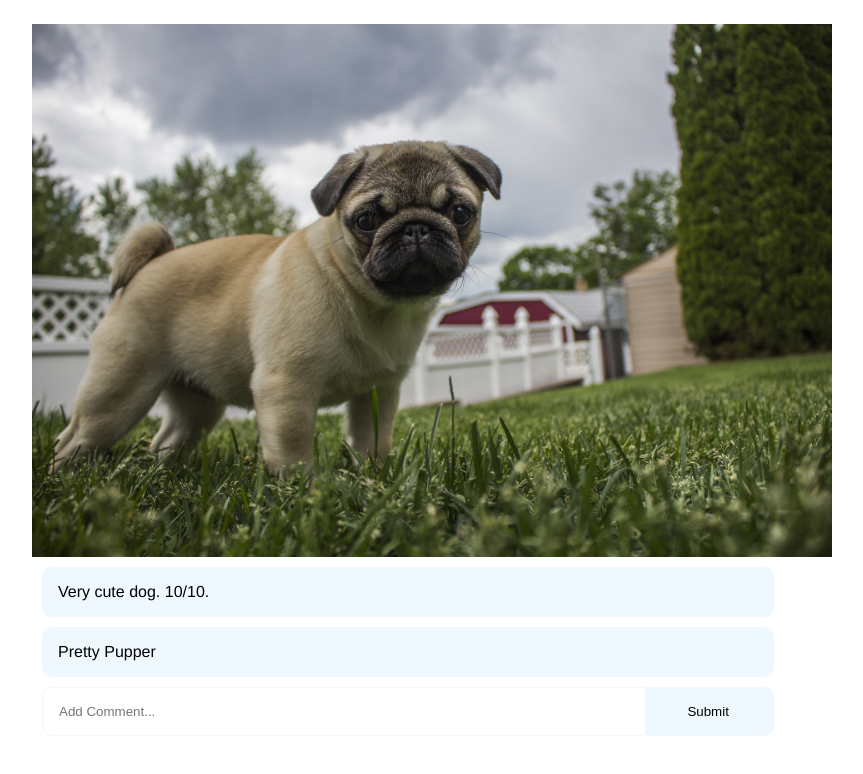
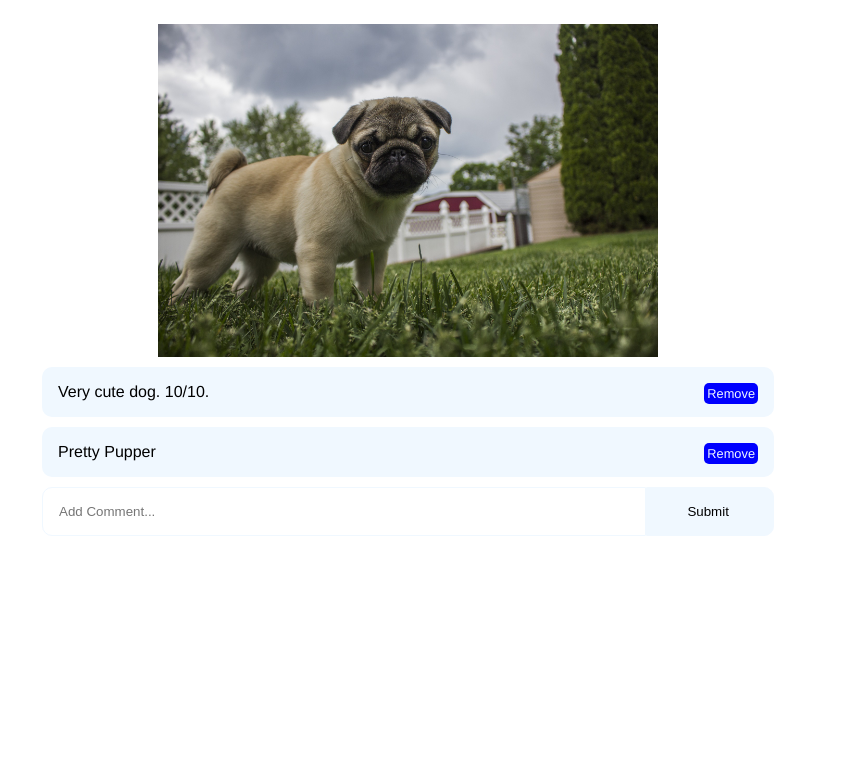
Before and after one commit to practical-solutions-inc/vue-test, a Vue app: page / in a window 1280 px wide. Shown: the top 774 px of the page, without its empty margins (232-1095 px from the left). Built offline with nearby package versions, Linux system fonts and the light colour scheme.

Commit message:
everything is still working, but there's a challenge now

```diff
--- a/src/App.vue
+++ b/src/App.vue
@@ -1,12 +1,16 @@
+
 <template>
   <div id="app">
     <img class="pug-picture" alt="PUG" src="./assets/pug.jpg">
-    <Comments :comments="comments"/>
+    <Comments v-on:remove-comment="removeComment" :comments="comments"/>
     <AddComment v-on:add-comment="newComment" />
   </div>
 </template>
 
 <script>
+/* eslint-disable no-unused-vars */
+/* eslint-disable no-console */
+
 import Comments from './components/Comments.vue'
 import AddComment from './components/AddComment.vue'
 
@@ -26,8 +30,10 @@ export default {
   },
   methods: {
     newComment(comment) {
-      // eslint-disable-next-line no-console
       this.comments = [...this.comments, comment ]
+    },
+    removeComment(comment) {
+      // oh no it's empty!!! whatever will you do???
     }
   }
 }
@@ -40,7 +46,8 @@ export default {
 }
 
 .pug-picture {
-  max-width: 800px;
+  width: 100%;
+  max-width: 500px;
   display: block;
   margin-left: auto;
   margin-right: auto;
--- a/src/components/AddComment.vue
+++ b/src/components/AddComment.vue
@@ -1,4 +1,3 @@
-/* eslint-disable no-console */
 <template>
     <div class="add">
         <form @submit="onSubmit">
@@ -9,6 +8,9 @@
 </template>
 
 <script>
+/* eslint-disable no-unused-vars */
+/* eslint-disable no-console */
+
 export default {
     name: "AddTodo",
     data() {
@@ -20,8 +22,6 @@ export default {
         onSubmit(e) {
             e.preventDefault()
             this.$emit('add-comment', this.comment)
-            // eslint-disable-next-line no-console
-            console.log(this.comment)
         }
     }
 }
--- a/src/components/Comments.vue
+++ b/src/components/Comments.vue
@@ -1,16 +1,25 @@
 <template>
   <div class="comments">
       <div v-bind:key="comment" v-for="comment in comments" class="comment">
-          {{comment}}
+        {{comment}}
+        <span @click="remove(comment)" class="remove-button">Remove</span>
       </div>
   </div>
 </template>
 
 <script>
+/* eslint-disable no-unused-vars */
+/* eslint-disable no-console */
+
 export default {
     name: 'Comments',
     props: {
         comments: Array
+    },
+    methods: {
+        remove(comment) {
+            // oh no it's empty!!! whatever will you do???
+        }
     }
 }
 </script>
@@ -25,4 +34,18 @@ export default {
     width: auto;
 }
 
+.remove-button {
+    float: right;
+    font-size: .8rem;
+    background-color: blue;
+    color: aliceblue;
+    padding: 3px;
+    border-radius: 5px;
+    cursor: pointer;
+}
+
+.remove-button:hover {
+    background-color: black;
+}
+
 </style>
```
